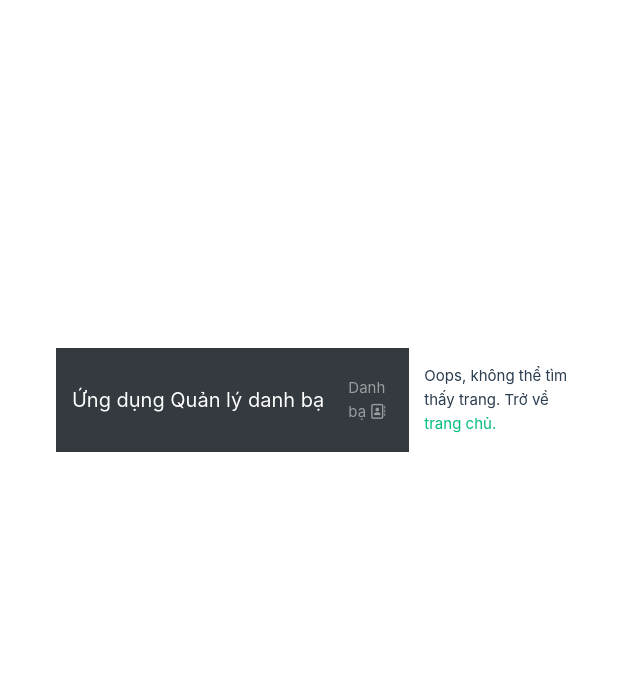
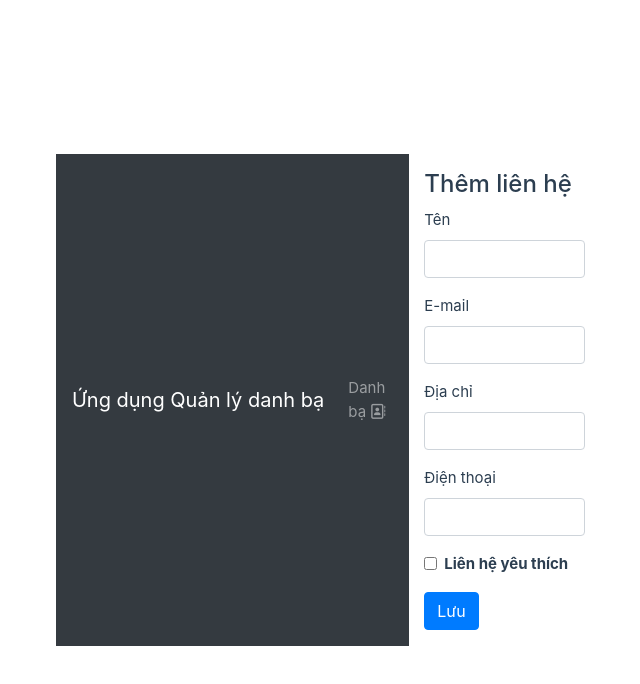
Before and after one commit to wealthy1106/B1910369_Thai-Thi-Giau_FrontEnd, a Vue app: page /contact/add in a window 1280 px wide. Shown: the top 684 px of the page, without its empty margins (8-648 px from the left). Built offline with nearby package versions, Linux system fonts and the light colour scheme; no server answers.

Commit message:
Tao trang them  lien he

```diff
--- a/src/components/ContactForm.vue
+++ b/src/components/ContactForm.vue
@@ -69,7 +69,13 @@
         return {
             // Chúng ta sẽ không muốn hiệu chỉnh props, nên tạo biến cục bộ
             // contactLocal để liên kết với các input trên form
-            contactLocal: this.contact,
+            contactLocal: this.contact ?? {
+                name: '',
+                email: '',
+                adress: '',
+                phone: '',
+                favorite: '',
+            },
             contactFormSchema,
         };
     },
--- a/src/router/index.js
+++ b/src/router/index.js
@@ -21,6 +21,12 @@
         props: true // Truyền các biến trong $route.params vào làm props
     },
 
+    {
+        path: "/contact/add",
+        name: "contact.add",
+        component: () => import("@/views/ContactAdd.vue"),
+    },
+
 ];
 const router = createRouter({
     history: createWebHistory(import.meta.env.BASE_URL),
--- /dev/null
+++ b/src/views/ContactAdd.vue
@@ -0,0 +1,35 @@
+<template>
+    <div class="page">
+        <h4>Thêm liên hệ</h4>
+        <ContactForm @submit:contact="createContact" @createContact:contact="createContact" />
+        <p>{{ message }}</p>
+    </div>
+</template>
+<script>
+import ContactForm from "@/components/ContactForm.vue";
+import ContactService from "@/services/contact.service";
+export default {
+    components: {
+        ContactForm,
+    },
+    data() {
+        return {
+            contact: null,
+            message: "",
+        };
+    },
+    methods: {
+        async createContact(data) {
+            try {
+                await ContactService.create(data);
+                this.message = "Liên hệ được thêm thành công.";
+            } catch (error) {
+                console.log(error);
+            }
+        },
+    },
+    created() {
+        this.message = "";
+    },
+};
+</script>
--- a/src/views/ContactBook.vue
+++ b/src/views/ContactBook.vue
@@ -14,9 +14,14 @@
                 <button class="btn btn-sm btn-primary" @click="refreshList()">
                     <i class="fas fa-redo"></i> Làm mới
                 </button>
-                <button class="btn btn-sm btn-success" @click="goToAddContact">
-                    <i class="fas fa-plus"></i> Thêm mới
-                </button>
+                <router-link :to="{
+                    name: 'contact.add',
+                }">
+                    <button class="btn btn-sm btn-success" @click="goToAddContact">
+                        <i class="fas fa-plus"></i> Thêm mới
+                    </button>
+                </router-link>
+
                 <button class="btn btn-sm btn-danger" @click="removeAllContacts">
                     <i class="fas fa-trash"></i> Xóa tất cả
                 </button>
```
